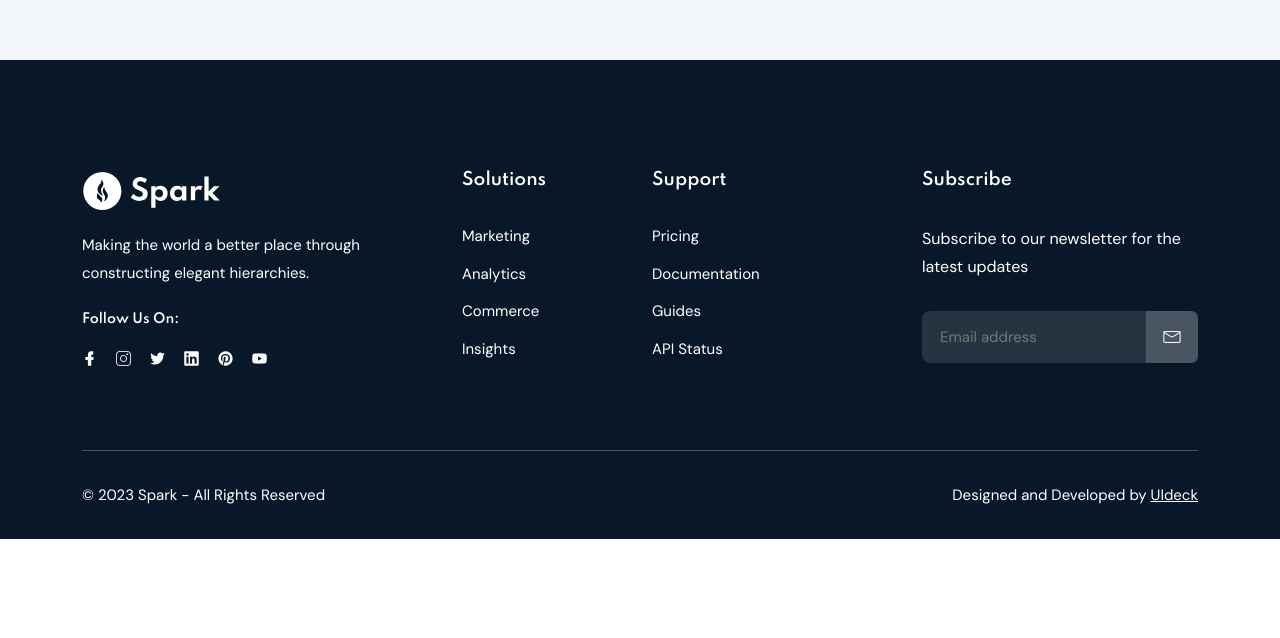
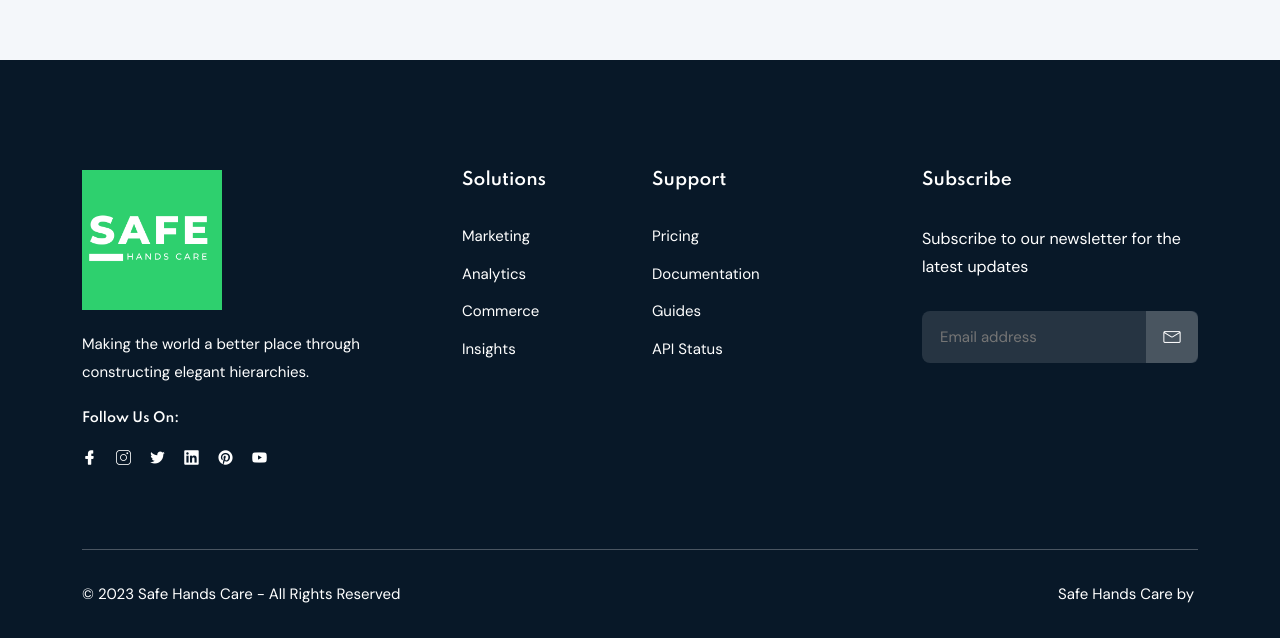
Before and after one commit to nathanabend/safecare, a plain HTML site: page contact.html in a window 1280 px wide. Shown: the part 1582-2220 px from the top of the page. Before the commit the page ends 2121 px from the top, so only its background shows below. Drawn offline with Linux system fonts and the light colour scheme.

Commit message:
Update contact.html

```diff
--- a/contact.html
+++ b/contact.html
@@ -224,7 +224,7 @@
                             <div class="single-footer f-about">
                                 <div class="logo">
                                     <a href="index.html">
-                                        <img src="assets/images/logo/white-logo.svg" alt="#">
+                                        <img src="assets/images/logo/logo01.png" alt="#">
                                     </a>
                                 </div>
                                 <p>Making the world a better place through constructing elegant hierarchies.</p>
@@ -292,11 +292,11 @@
                 <div class="inner-content">
                     <div class="row">
                         <div class="col-lg-6 col-md-6 col-12">
-                            <p class="copyright-text">© 2023 Spark - All Rights Reserved</p>
+                            <p class="copyright-text">© 2023 Safe Hands Care - All Rights Reserved</p>
                         </div>
                         <div class="col-lg-6 col-md-6 col-12">
-                            <p class="copyright-owner">Designed and Developed by <a href="https://uideck.com/"
-                                    rel="nofollow" target="_blank">UIdeck</a>
+                            <p class="copyright-owner">Safe Hands Care by <a href=""
+                                    rel="nofollow" target="_blank"></a>
                         </div>
                     </div>
                 </div>
```
